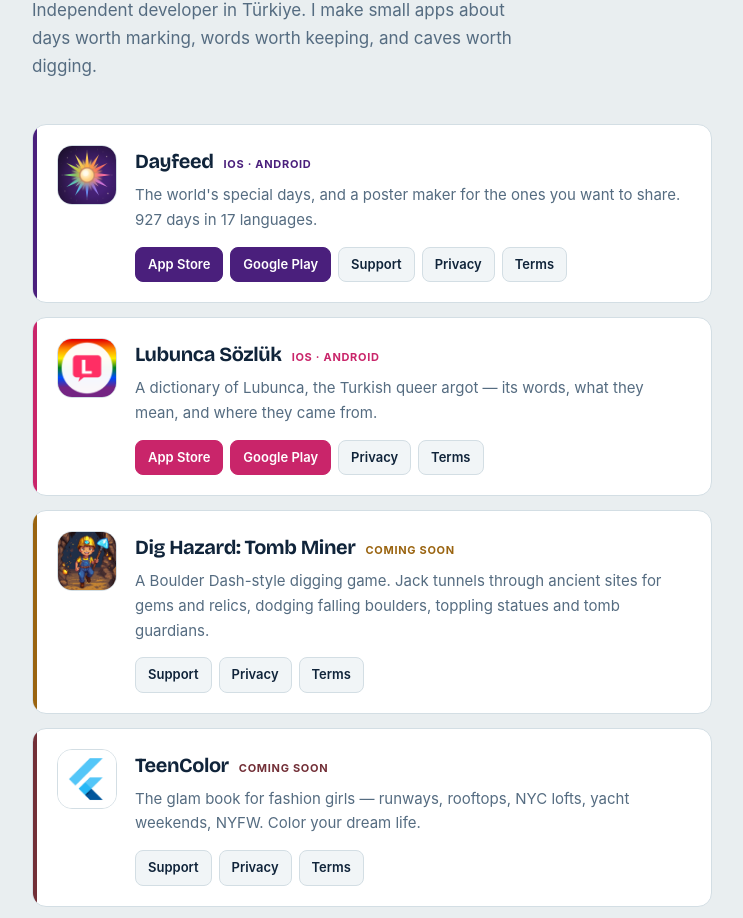
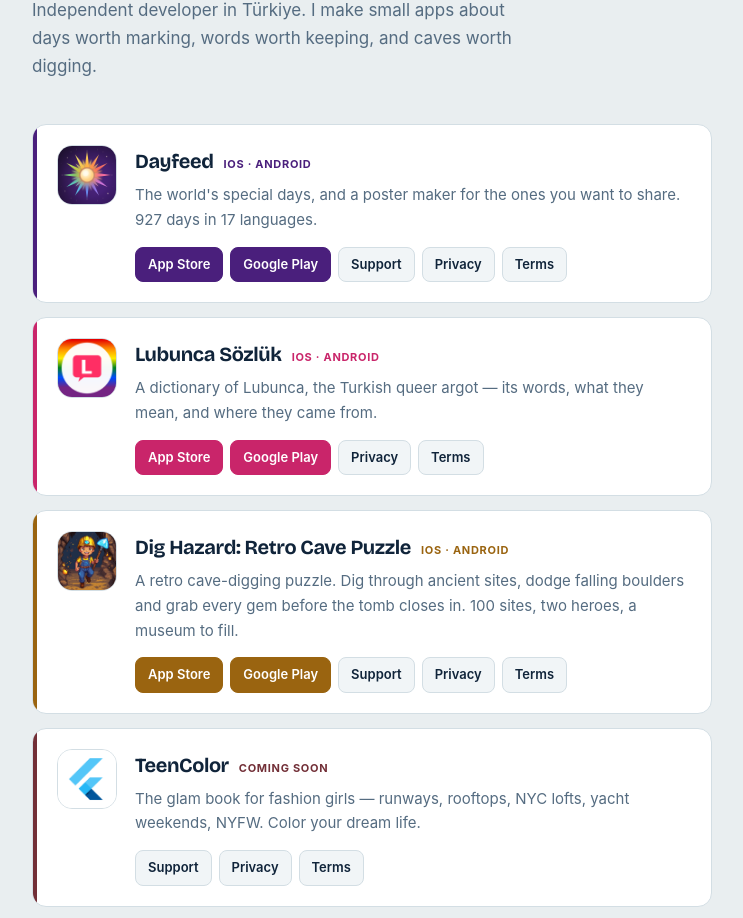
Before and after one commit to nevranizamoglu/nevranizamoglu.github.io, a plain HTML site: page index.html in a window 1280 px wide. Shown: the part 122-1040 px from the top of the page, without its empty margins (268-1011 px from the left). Drawn offline with nearby package versions, Linux system fonts and the light colour scheme.

Commit message:
dighazard: store name, App Store and Google Play buttons

```diff
--- a/index.html
+++ b/index.html
@@ -127,11 +127,13 @@
   <div class="app dighazard">
     <img src="dighazard/support/icon.png" alt="" width="60" height="60">
     <div class="body">
-      <div class="name"><h2 class="display">Dig Hazard: Tomb Miner</h2><span class="status">Coming soon</span></div>
-      <p class="desc">A Boulder Dash-style digging game. Jack tunnels through
-         ancient sites for gems and relics, dodging falling boulders, toppling
-         statues and tomb guardians.</p>
+      <div class="name"><h2 class="display">Dig Hazard: Retro Cave Puzzle</h2><span class="status">iOS · Android</span></div>
+      <p class="desc">A retro cave-digging puzzle. Dig through ancient sites,
+         dodge falling boulders and grab every gem before the tomb closes in.
+         100 sites, two heroes, a museum to fill.</p>
       <div class="links">
+        <a class="store" href="https://apps.apple.com/app/id6807435155">App Store</a>
+        <a class="store" href="https://play.google.com/store/apps/details?id=com.nevranizamoglu.dighazard">Google Play</a>
         <a href="dighazard/support/">Support</a>
         <a href="dighazard/privacy/">Privacy</a>
         <a href="dighazard/terms/">Terms</a>
```
